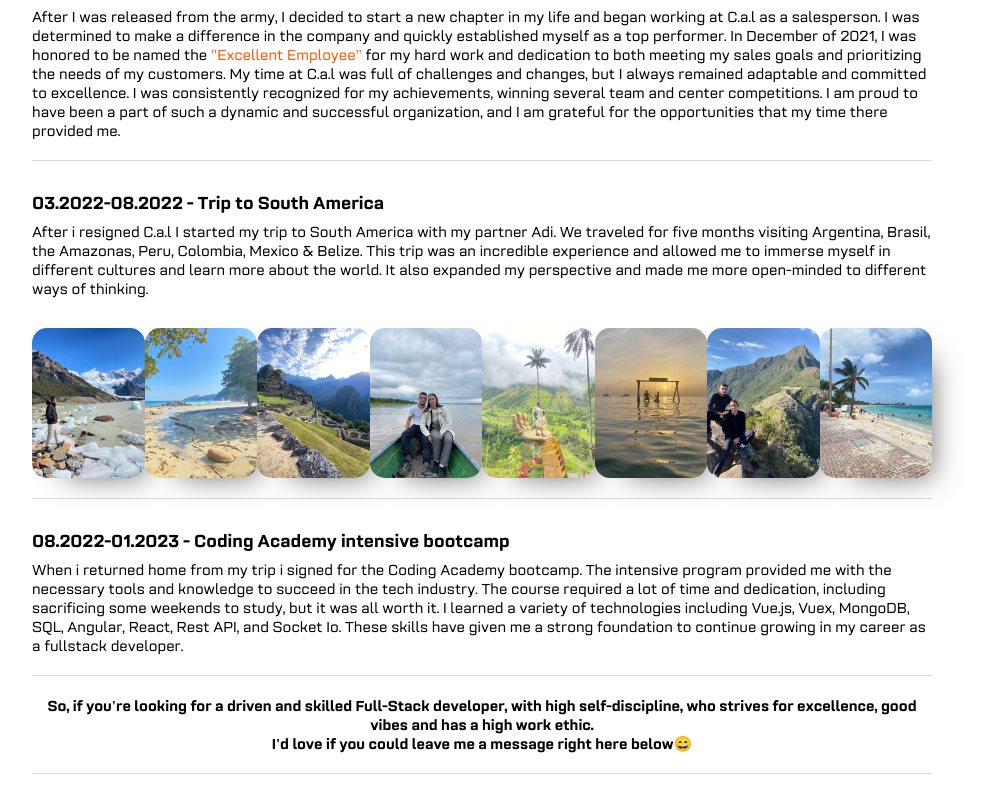
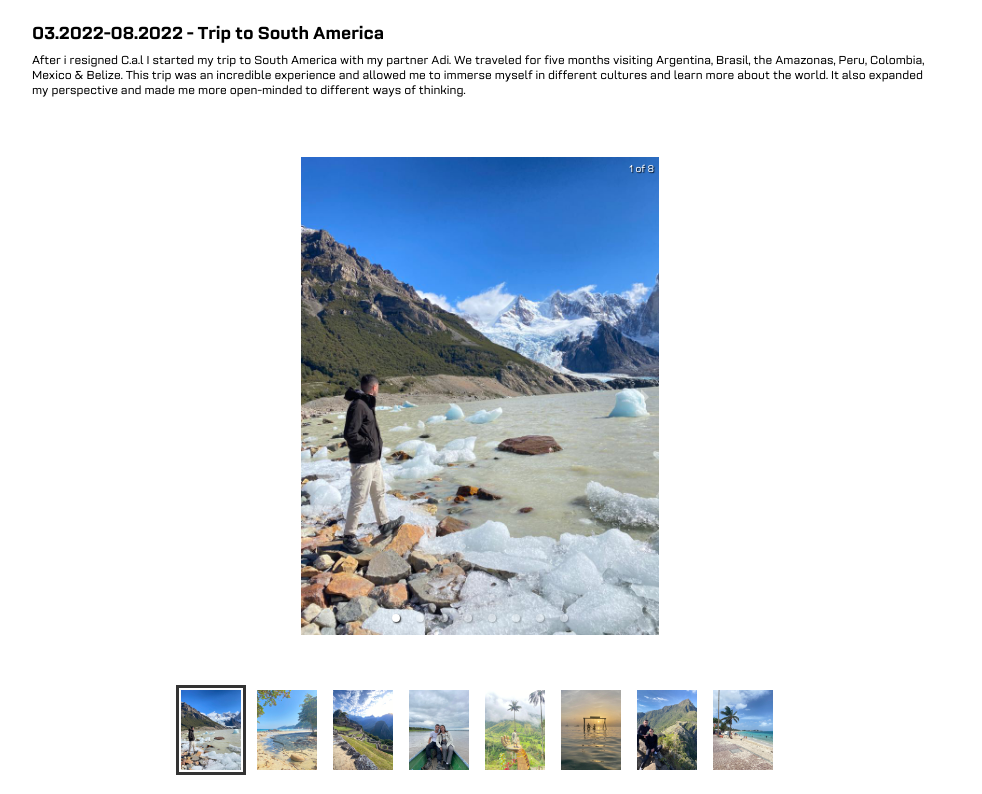
Before and after one commit to MatanAmzaleg/Portfolio, a React (Create React App) app: page /#/about in a window 1280 px wide. Shown: the part 1046-1840 px from the top of the page, without its empty margins (160-1142 px from the left). Built offline with nearby package versions, Linux system fonts and the light colour scheme.

Commit message:
about me responsive

```diff
--- a/src/scss/views/about.scss
+++ b/src/scss/views/about.scss
@@ -27,14 +27,16 @@
         margin-top: 10px;
       }
     }
-
+    .first-paragrap {
+      flex-direction: column;
+    }
     .graduate-img {
       height: 200px;
       box-shadow: 17px 16px 29px -17px rgba(61, 61, 61, 0.75);
       border-radius: 15px;
       transition: scale 0.3s, rotate 0.3s;
 
-      &:hover{
+      &:hover {
         scale: 1.2;
         rotate: 3deg;
       }
@@ -57,11 +59,11 @@
         }
       }
       img {
-        height: 150px;
+        height: 100px;
         box-shadow: 17px 16px 29px -17px rgba(61, 61, 61, 0.75);
         border-radius: 15px;
         transition: scale 0.3s;
-        &:hover{
+        &:hover {
           scale: 1.3;
         }
       }
@@ -79,21 +81,47 @@
       }
     }
 
-    .parag-title{
-      margin-bottom:8px;
+    .parag-title {
+      margin-bottom: 8px;
     }
 
-    .images{
+    .carousel {
+      margin-top: 30px;
+      display: grid;
+      place-items: center;
+
+      li.thumb {
+        width: 50px !important;
+      }
+    }
+
+    .images.south-america {
+      display: none;
       margin-top: 30px;
       justify-content: space-between;
       height: 150px;
-      img{
+      img {
         height: 150px;
         box-shadow: 17px 16px 29px -17px rgba(61, 61, 61, 0.75);
         border-radius: 15px;
         transition: scale 0.3s;
-        &:hover{
+        &:hover {
           scale: 1.3;
+        }
+      }
+    }
+  }
+}
+
+@media (min-width: 750px) {
+  .about-me {
+    .info-sec {
+      .first-paragrap {
+        flex-direction: row;
+      }
+      .images {
+        img {
+          height: 150px;
         }
       }
     }
@@ -102,6 +130,18 @@
 
 @media (min-width: 1000px) {
   .about-me {
+    .info-sec {
+      .carousel {
+
+        li.thumb {
+          width: 70px !important;
+        }
+      }
+    }
+  }
+}
+@media (min-width: 1300px) {
+  .about-me {
     .main-title {
       text-align: center;
       font-size: 3rem;
@@ -109,6 +149,12 @@
     }
     .info-sec {
       font-size: 15px;
+      .carousel {
+        display: none;
+      }
+      .images.south-america {
+        display: flex;
+      }
     }
   }
 }
--- a/src/views/About.jsx
+++ b/src/views/About.jsx
@@ -1,5 +1,6 @@
 import { NavLink } from "react-router-dom";
 import { FontAwesomeIcon } from "@fortawesome/react-fontawesome";
+import { Carousel } from "react-responsive-carousel";
 // import { faForm } from "@fortawesome/free-regular-svg-icons";
 
 export const About = () => {
@@ -16,11 +17,13 @@ export const About = () => {
               </h1>
               <p>
                 I'm proud to say I graduated from Makif Vav High School with a
-                full high school diploma and an <span className="bolder">outstanding average</span> of <span className="orange">102.</span> My
-                time in the highly-regarded "Excellent" class enabled me to
-                immerse myself in the subjects of Computer Science (10 units)
-                and Physics (5 units), further enhancing my knowledge and skills
-                in these areas.
+                full high school diploma and an{" "}
+                <span className="bolder">outstanding average</span> of{" "}
+                <span className="orange">102.</span> My time in the
+                highly-regarded "Excellent" class enabled me to immerse myself
+                in the subjects of Computer Science (10 units) and Physics (5
+                units), further enhancing my knowledge and skills in these
+                areas.
               </p>
             </div>
             <img
@@ -68,9 +71,9 @@ export const About = () => {
                 <div>
                   <p>
                     This was a very meaningful experience for me. Under my
-                    command passed hundreds of soldiers, and dozens of commanders from different
-                    backgrounds and i got the opportunity to touch and design
-                    each and every one of them.
+                    command passed hundreds of soldiers, and dozens of
+                    commanders from different backgrounds and i got the
+                    opportunity to touch and design each and every one of them.
                   </p>
                 </div>
               </div>
@@ -95,35 +98,41 @@ export const About = () => {
           </article>
           <article className="third-paragraph flex align-center">
             <div className="details">
-              <h1 className="parag-title">05.2021-03.2022 - C.a.l Salesperson</h1>
+              <h1 className="parag-title">
+                05.2021-03.2022 - C.a.l Salesperson
+              </h1>
               <p>
                 After I was released from the army, I decided to start a new
                 chapter in my life and began working at C.a.l as a salesperson.
                 I was determined to make a difference in the company and quickly
                 established myself as a top performer. In December of 2021, I
-                was honored to be named the <span className="orange">"Excellent Employee"</span> for my hard
+                was honored to be named the{" "}
+                <span className="orange">"Excellent Employee"</span> for my hard
                 work and dedication to both meeting my sales goals and
                 prioritizing the needs of my customers. My time at C.a.l was
                 full of challenges and changes, but I always remained adaptable
-                and committed to excellence. I was
-                consistently recognized for my achievements, winning several
-                team and center competitions. I am proud to have been a part of
-                such a dynamic and successful organization, and I am grateful
-                for the opportunities that my time there provided me.
+                and committed to excellence. I was consistently recognized for
+                my achievements, winning several team and center competitions. I
+                am proud to have been a part of such a dynamic and successful
+                organization, and I am grateful for the opportunities that my
+                time there provided me.
               </p>
             </div>
           </article>
           <article className="fourth-paragraph">
-            <h1 className="parag-title">03.2022-08.2022 - Trip to South America</h1>
+            <h1 className="parag-title">
+              03.2022-08.2022 - Trip to South America
+            </h1>
             <p>
-              After i resigned C.a.l I started my trip to South America with my partner Adi.
-              We traveled for five months visiting Argentina, Brasil, the Amazonas, Peru, Colombia, Mexico & Belize.
-              This trip was an incredible experience and allowed me to immerse myself in
-              different cultures and learn more about the world.
-              It also expanded my perspective and made me more open-minded to different
+              After i resigned C.a.l I started my trip to South America with my
+              partner Adi. We traveled for five months visiting Argentina,
+              Brasil, the Amazonas, Peru, Colombia, Mexico & Belize. This trip
+              was an incredible experience and allowed me to immerse myself in
+              different cultures and learn more about the world. It also
+              expanded my perspective and made me more open-minded to different
               ways of thinking.
             </p>
-            <div className="images flex ">
+            <div className="south-america images flex ">
               <img
                 className="argentina-img"
                 src={require("../assets/imgs/about/argentina.jpg")}
@@ -139,11 +148,11 @@ export const About = () => {
                 src={require("../assets/imgs/about/peru.jpg")}
                 alt=""
               />
-                <img
-                  className="amazonas-img"
-                  src={require("../assets/imgs/about/amazonas.jpg")}
-                  alt=""
-                />
+              <img
+                className="amazonas-img"
+                src={require("../assets/imgs/about/amazonas.jpg")}
+                alt=""
+              />
               <img
                 className="colombia-img"
                 src={require("../assets/imgs/about/colombia.jpg")}
@@ -165,20 +174,72 @@ export const About = () => {
                 alt=""
               />
             </div>
+            <Carousel className="carousel" width="40%">
+              <div>
+                <img
+                  src={require("../assets/imgs/about/argentina.jpg")}
+                />
+              </div>
+              <div>
+                <img
+                  src={require("../assets/imgs/about/brasil.jpg")}
+                />
+              </div>
+              <div>
+                <img
+                  src={require("../assets/imgs/about/peru.jpg")}
+                />
+              </div>
+              <div>
+                <img
+                  src={require("../assets/imgs/about/amazonas.jpg")}
+                />
+              </div>
+              <div>
+                <img
+                  src={require("../assets/imgs/about/colombia.jpg")}
+                />
+              </div>
+              <div>
+                <img
+                  src={require("../assets/imgs/about/belize.jpg")}
+                />
+              </div>
+              <div>
+                <img
+                  src={require("../assets/imgs/about/peru2.jpg")}
+                />
+              </div>
+              <div>
+                <img
+                  src={require("../assets/imgs/about/mexico.jpg")}
+                />
+              </div>
+            </Carousel>
           </article>
           <article className="third-paragraph flex align-center">
             <div className="details">
-              <h1 className="parag-title">08.2022-01.2023 - Coding Academy intensive bootcamp</h1>
+              <h1 className="parag-title">
+                08.2022-01.2023 - Coding Academy intensive bootcamp
+              </h1>
               <p>
-                When i returned home from my trip i signed for the Coding Academy bootcamp.
-                 The intensive program provided me with the necessary tools and knowledge to succeed in the tech industry. The course required a lot of time and dedication, including sacrificing some weekends to study, but it was all worth it. I learned a variety of technologies including Vue.js, Vuex, MongoDB, SQL, Angular, React, Rest API, and Socket Io. These skills have given me a strong foundation to continue growing in my career as a fullstack developer.
+                When i returned home from my trip i signed for the Coding
+                Academy bootcamp. The intensive program provided me with the
+                necessary tools and knowledge to succeed in the tech industry.
+                The course required a lot of time and dedication, including
+                sacrificing some weekends to study, but it was all worth it. I
+                learned a variety of technologies including Vue.js, Vuex,
+                MongoDB, SQL, Angular, React, Rest API, and Socket Io. These
+                skills have given me a strong foundation to continue growing in
+                my career as a fullstack developer.
               </p>
             </div>
           </article>
           <article className="fifth-paragraph">
             <p className="bolder center">
-              So, if you're looking for a driven and skilled Full-Stack developer,
-              with high self-discipline, who strives for excellence, good vibes and has a high work ethic. <br />
+              So, if you're looking for a driven and skilled Full-Stack
+              developer, with high self-discipline, who strives for excellence,
+              good vibes and has a high work ethic. <br />
               I'd love if you could leave me a message right here below😄
             </p>
           </article>
```
